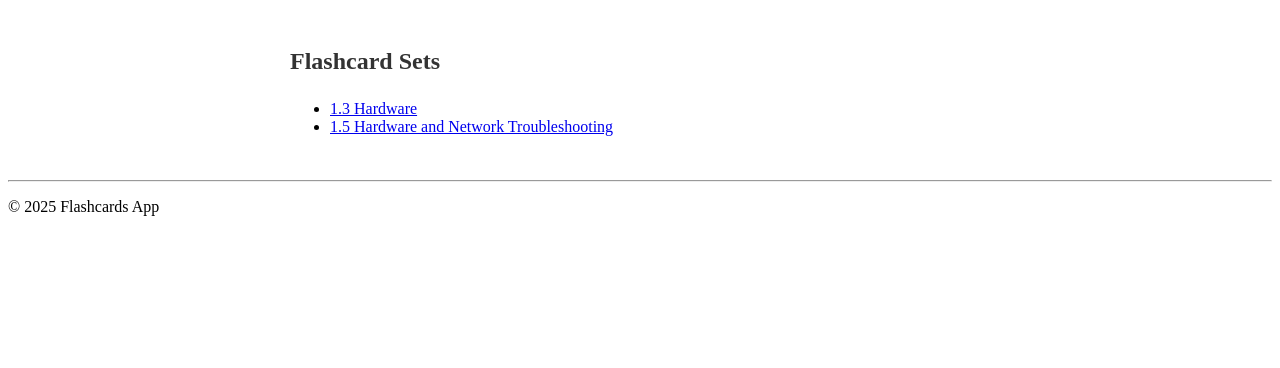
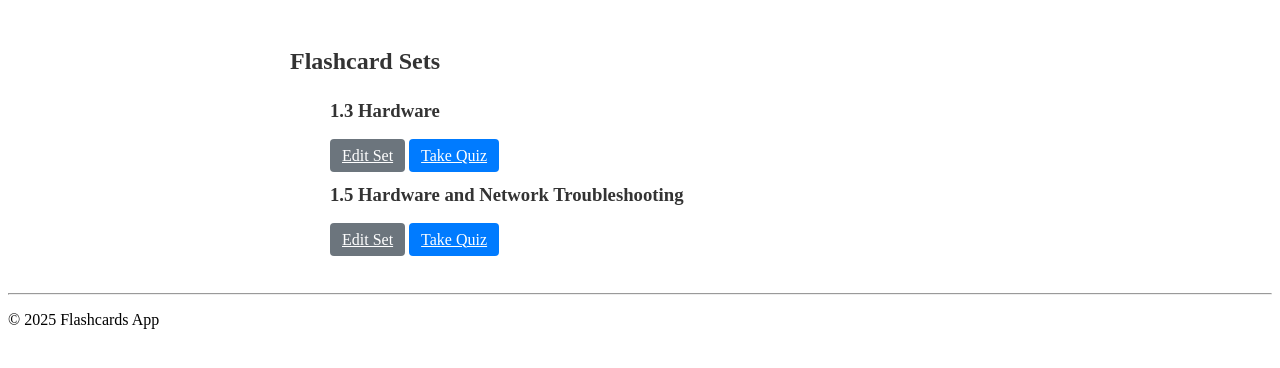
Before and after one commit to jwyoung0/flashcards_app, a Flask app: page / in a window 1280 px wide. Shown: the part 108-476 px from the top of the page. Run offline with Flask 3, Linux system fonts and the light colour scheme.

Commit message:
Restored take-quiz option, by adding button to index page (currently home)

```diff
--- a/static/style.css
+++ b/static/style.css
@@ -35,10 +35,10 @@ textarea {
 
 /* ===== Buttons ===== */
 button, input[type="submit"], .btn {
-    padding: 12px 18px;
+    padding: 8px 12px;
     font-size: 1em;
     cursor: pointer;
-    border-radius: 5px;
+    border-radius: 4px;
     border: none;
 }
 
--- a/templates/index.html
+++ b/templates/index.html
@@ -2,8 +2,13 @@
 {% block content %}
 <h2>Flashcard Sets</h2>
 <ul>
-    {% for s in sets %}
-    <li><a href="{{ url_for('edit_set', set_id=s.id) }}">{{ s.title }}</a></li>
-    {% endfor %}
+    {% for set in sets %}
+<div class="set-card">
+    <h3>{{ set.title }}</h3>
+    <a href="{{ url_for('edit_set', set_id=set.id) }}" class="btn btn-secondary">Edit Set</a>
+    <a href="{{ url_for('take_quiz', set_id=set.id) }}" class="btn btn-primary">Take Quiz</a>
+</div>
+{% endfor %}
+
 </ul>
 {% endblock %}
```
